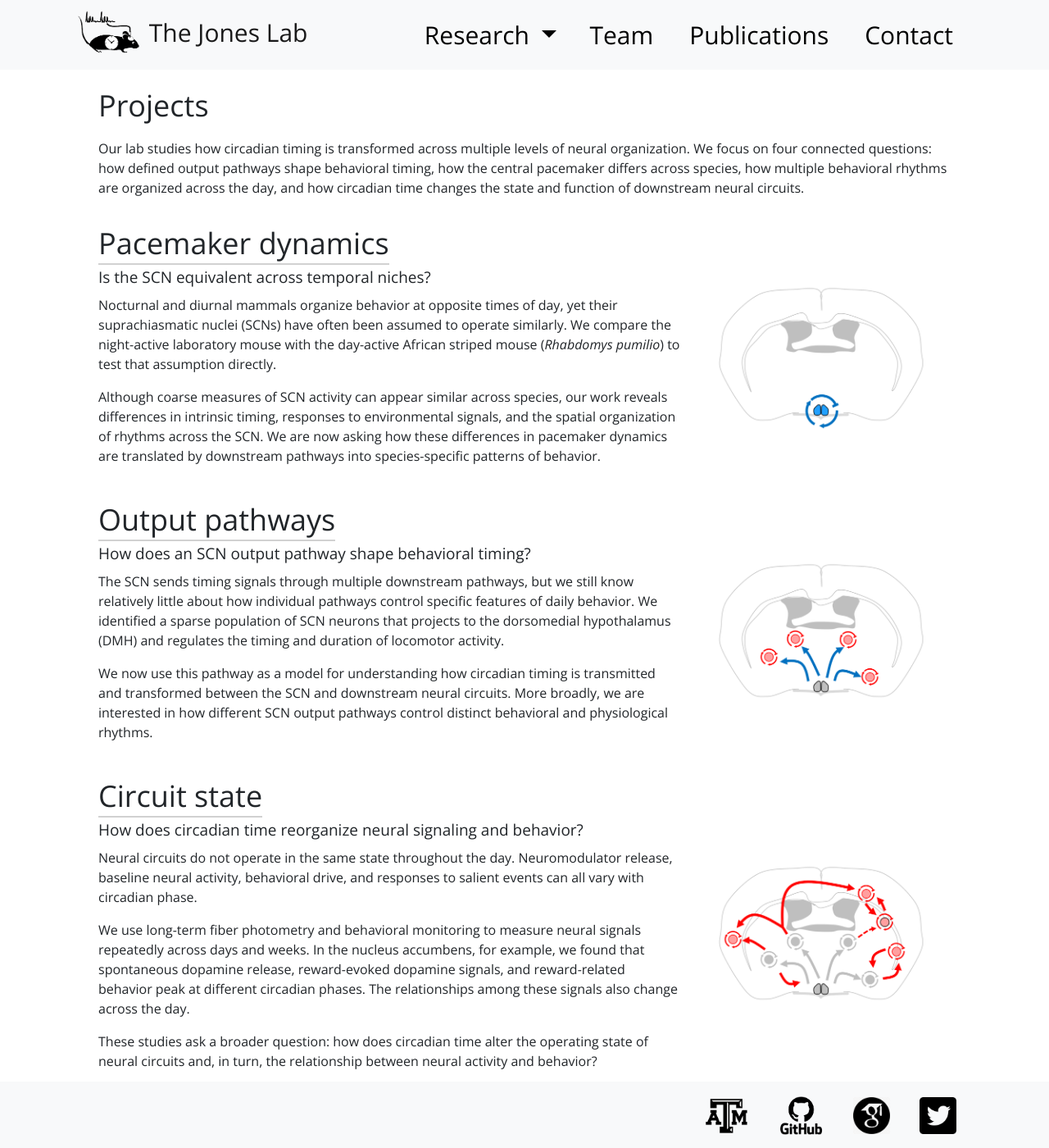
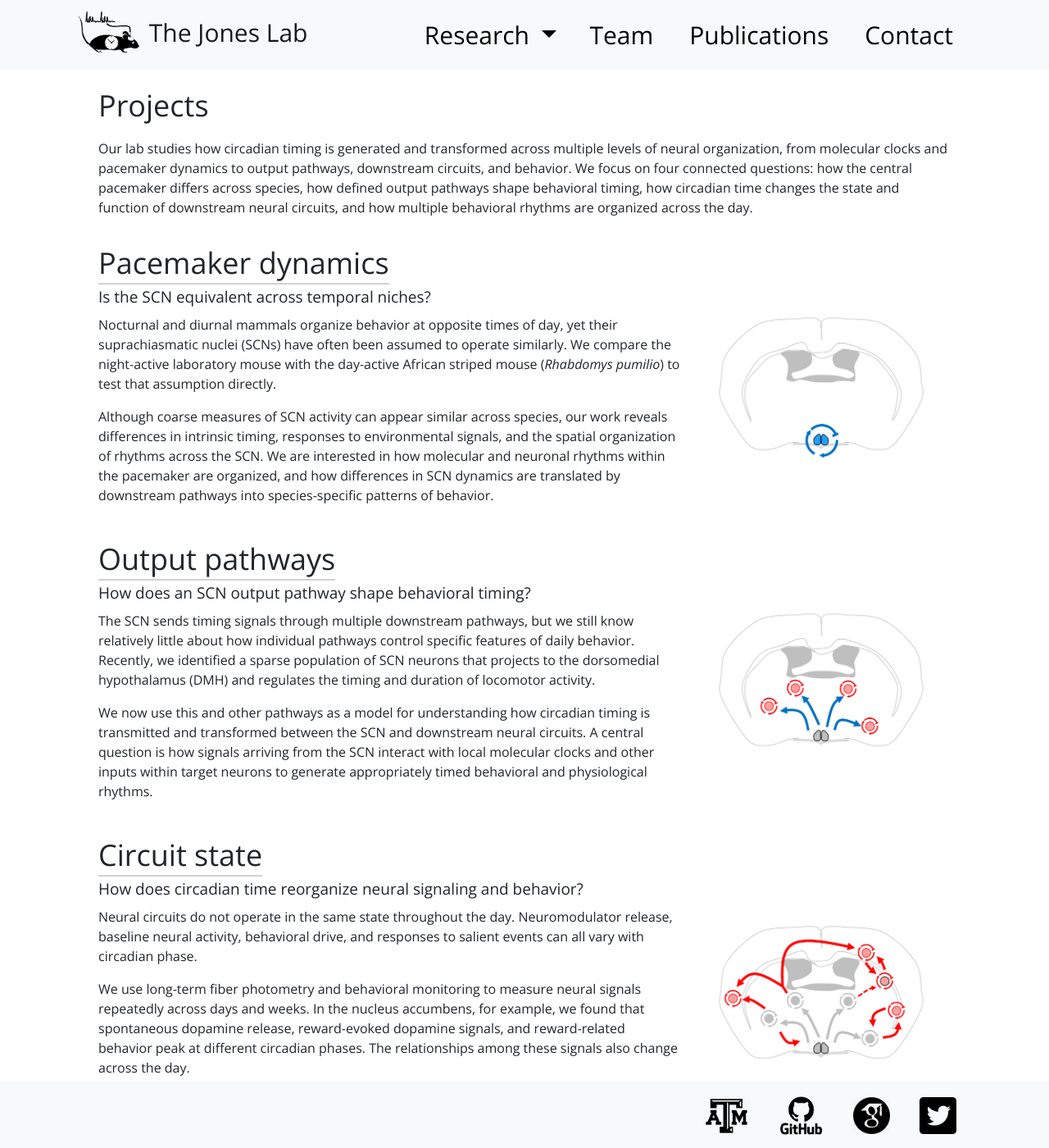
Before and after one commit to jones-lab-tamu/jones-lab-tamu.github.io, a Jekyll site: the page built from projects/index.html, in a window 1280 px wide and 1400 px high. Shown: the whole window at 82% size. Built offline with Jekyll 4.4.1, drawn with Linux system fonts in a browser that asks for light colours; some of the changed text lies outside the part shown.

Commit message:
project page wording revamp

```diff
--- a/projects/_posts/2024-09-02-circuit-state.md
+++ b/projects/_posts/2024-09-02-circuit-state.md
@@ -11,4 +11,4 @@ Neural circuits do not operate in the same state throughout the day. Neuromodula
 
 We use long-term fiber photometry and behavioral monitoring to measure neural signals repeatedly across days and weeks. In the nucleus accumbens, for example, we found that spontaneous dopamine release, reward-evoked dopamine signals, and reward-related behavior peak at different circadian phases. The relationships among these signals also change across the day.
 
-These studies ask a broader question: how does circadian time alter the operating state of neural circuits and, in turn, the relationship between neural activity and behavior?
+More broadly, we ask how circadian signals and local molecular clocks shape the operating state of neural circuits and, in turn, alter the relationship between neural activity and behavior.
--- a/projects/_posts/2024-09-03-output-pathways.md
+++ b/projects/_posts/2024-09-03-output-pathways.md
@@ -7,6 +7,6 @@ image: /images/misc/output_pathways.png
 tag: output-pathways
 ---
 
-The SCN sends timing signals through multiple downstream pathways, but we still know relatively little about how individual pathways control specific features of daily behavior. We identified a sparse population of SCN neurons that projects to the dorsomedial hypothalamus (DMH) and regulates the timing and duration of locomotor activity.
+The SCN sends timing signals through multiple downstream pathways, but we still know relatively little about how individual pathways control specific features of daily behavior. Recently, we identified a sparse population of SCN neurons that projects to the dorsomedial hypothalamus (DMH) and regulates the timing and duration of locomotor activity.
 
-We now use this pathway as a model for understanding how circadian timing is transmitted and transformed between the SCN and downstream neural circuits. More broadly, we are interested in how different SCN output pathways control distinct behavioral and physiological rhythms.
+We now use this and other pathways as a model for understanding how circadian timing is transmitted and transformed between the SCN and downstream neural circuits. A central question is how signals arriving from the SCN interact with local molecular clocks and other inputs within target neurons to generate appropriately timed behavioral and physiological rhythms.
--- a/projects/_posts/2024-09-04-pacemaker-dynamics.md
+++ b/projects/_posts/2024-09-04-pacemaker-dynamics.md
@@ -9,4 +9,4 @@ tag: pacemaker-dynamics
 
 Nocturnal and diurnal mammals organize behavior at opposite times of day, yet their suprachiasmatic nuclei (SCNs) have often been assumed to operate similarly. We compare the night-active laboratory mouse with the day-active African striped mouse (*Rhabdomys pumilio*) to test that assumption directly.
 
-Although coarse measures of SCN activity can appear similar across species, our work reveals differences in intrinsic timing, responses to environmental signals, and the spatial organization of rhythms across the SCN. We are now asking how these differences in pacemaker dynamics are translated by downstream pathways into species-specific patterns of behavior.
+Although coarse measures of SCN activity can appear similar across species, our work reveals differences in intrinsic timing, responses to environmental signals, and the spatial organization of rhythms across the SCN. We are interested in how molecular and neuronal rhythms within the pacemaker are organized, and how differences in SCN dynamics are translated by downstream pathways into species-specific patterns of behavior.
--- a/projects/index.html
+++ b/projects/index.html
@@ -21,11 +21,12 @@ category: projects
     <div class="row">
         <div class="col-lg-12">
             <div class="post">
-                <p>Our lab studies how circadian timing is transformed across multiple levels of
-                neural organization. We focus on four connected questions: how defined output
-                pathways shape behavioral timing, how the central pacemaker differs across species,
-                how multiple behavioral rhythms are organized across the day, and how circadian time
-                changes the state and function of downstream neural circuits.</p>
+                <p>Our lab studies how circadian timing is generated and transformed across multiple
+                levels of neural organization, from molecular clocks and pacemaker dynamics to output
+                pathways, downstream circuits, and behavior. We focus on four connected questions:
+                how the central pacemaker differs across species, how defined output pathways shape
+                behavioral timing, how circadian time changes the state and function of downstream
+                neural circuits, and how multiple behavioral rhythms are organized across the day.</p>
             </div>
         </div>
     </div>
@@ -87,10 +88,10 @@ category: projects
             <div class="post">
                 <p>These four areas are closely connected. Our next goal is to understand how they
                 interact: how differences in pacemaker dynamics are transformed by downstream
-                pathways, how interacting output circuits generate and amplify biological rhythms,
-                and how this organization breaks down in disease.</p>
+                pathways, how local molecular clocks and interacting output circuits generate and
+                amplify biological rhythms, and how this organization breaks down in disease.</p>
 
-                <p>Current and developing directions include comparative SCN-output circuitry, local
+                <p>Current and developing directions include comparative SCN-output circuitry,
                 molecular clocks in neuromodulatory systems, hormonal and neurotransmitter feedback,
                 and the loss of circadian organization in disorders affecting cognition, reward, and
                 behavior.</p>
```
